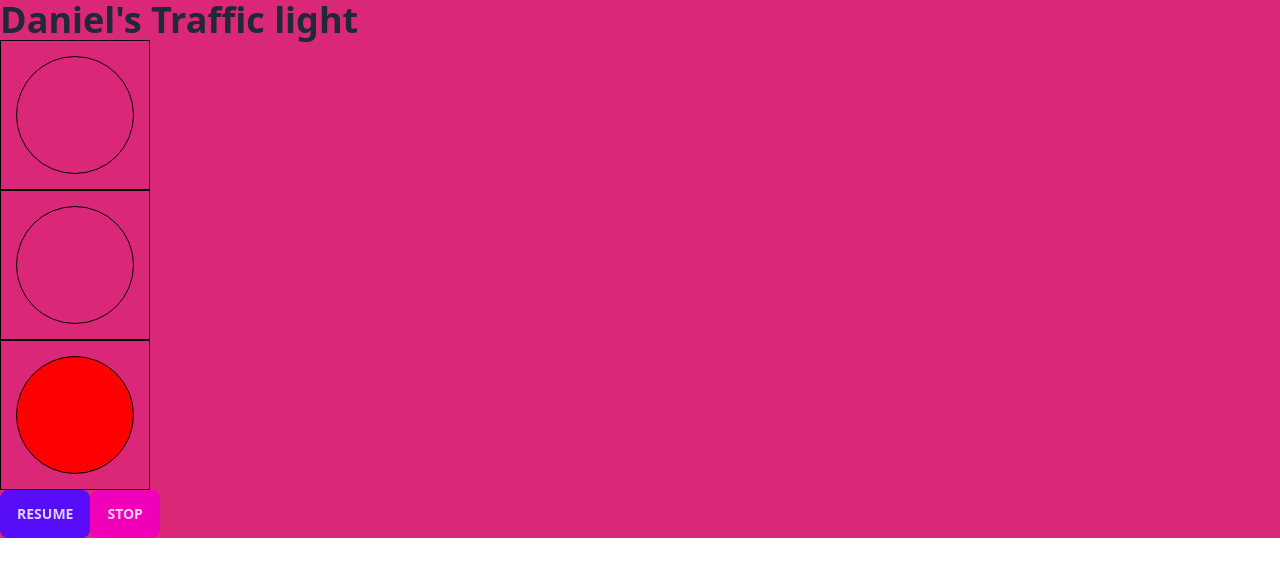
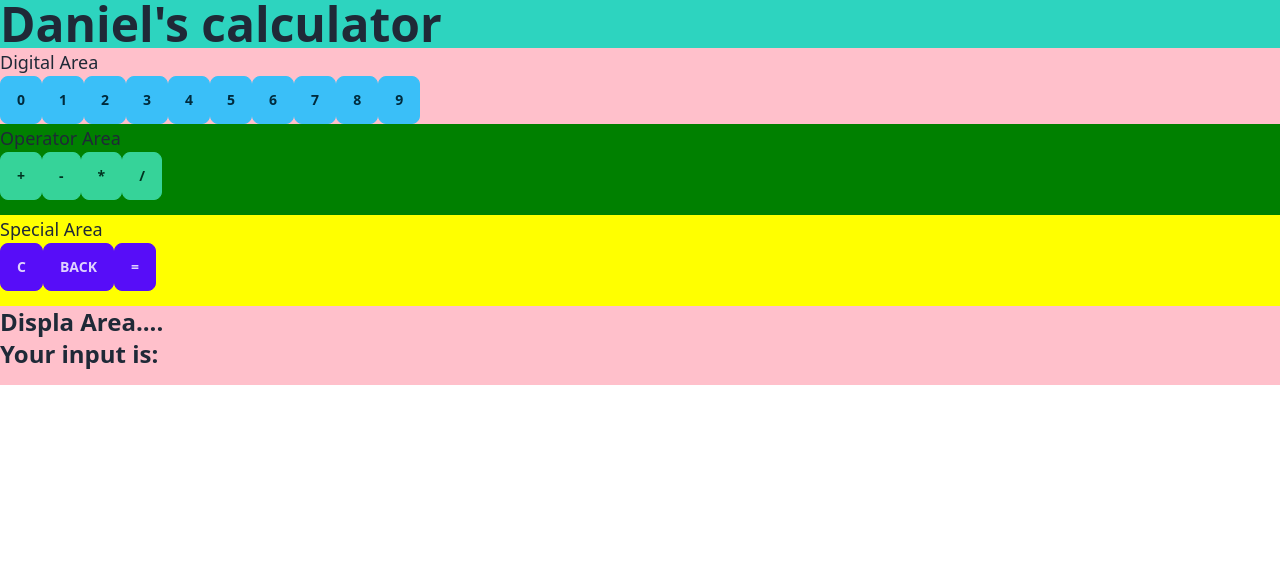
Before and after one commit to zjian107-su/Angular-Akasha1729, an Angular app: page / in a window 1280 px wide. Shown: the top 576 px of the page. Built offline with nearby package versions, Linux system fonts and the light colour scheme.

Commit message:
✨ update: complete exercise - calculator

```diff
--- a/src/app/app.component.html
+++ b/src/app/app.component.html
@@ -45,4 +45,5 @@
 
 <!-- 08/26/2023 -->
 <!-- <app-login-form></app-login-form> -->
-<app-traffic-light></app-traffic-light>
+<!-- <app-traffic-light></app-traffic-light> -->
+<app-calculator></app-calculator>
--- a/src/app/app.module.ts
+++ b/src/app/app.module.ts
@@ -27,6 +27,7 @@ import { PlansComponent } from './components/plans/plans.component';
 import { StringComponent } from './components/string/string.component';
 import { LoginFormComponent } from './components/login-form/login-form.component';
 import { TrafficLightComponent } from './components/traffic-light/traffic-light.component';
+import { CalculatorComponent } from './components/calculator/calculator.component';
 
 @NgModule({
   declarations: [
@@ -54,6 +55,7 @@ import { TrafficLightComponent } from './components/traffic-light/traffic-light.
     StringComponent,
     LoginFormComponent,
     TrafficLightComponent,
+    CalculatorComponent,
   ],
   imports: [BrowserModule, AppRoutingModule, FormsModule, ReactiveFormsModule],
   providers: [],
--- /dev/null
+++ b/src/app/components/calculator/calculator.component.css
@@ -0,0 +1,12 @@
+.digital {
+  background-color: pink;
+  padding-bottom: 15px;
+}
+.operator {
+  background-color: green;
+  padding-bottom: 15px;
+}
+.special {
+  background-color: yellow;
+  padding-bottom: 15px;
+}
--- /dev/null
+++ b/src/app/components/calculator/calculator.component.html
@@ -0,0 +1,42 @@
+<div class="bg-teal-400">
+  <h1>Daniel's calculator</h1>
+
+  <div class="digital">
+    <p>Digital Area</p>
+    <div class="flex justify-content">
+      <div *ngFor="let item of digits">
+        <button class="btn btn-info" (click)="addToExpression(item)"> {{item}}</button>
+      </div>
+      <div class="flex justify-content"></div>
+    </div>
+
+    <div class="operator">
+      <p>Operator Area</p>
+      <div class="flex justify-content">
+        <div *ngFor="let item of operators">
+          <button class="btn btn-success" (click)="addToExpression(item)"> {{item}}</button>
+        </div>
+      </div>
+    </div>
+
+    <div class="special">
+      <p>Special Area</p>
+      <div class="flex justify-content">
+        <button class="btn btn-primary" (click)="clean()">
+          {{'C'}}
+        </button>
+        <button class="btn btn-primary" (click)="back()">
+          {{'Back'}} </button>
+        <button class="btn btn-primary" (click)="getResult()">
+          {{'='}}
+        </button>
+      </div>
+    </div>
+
+
+    <h2>Displa Area....</h2>
+    <h2>Your input is: {{currentExpression}}</h2>
+    <h2 *ngIf="res != undefined">Your result is: {{currentExpression}}</h2>
+
+
+  </div>
--- /dev/null
+++ b/src/app/components/calculator/calculator.component.ts
@@ -0,0 +1,40 @@
+import { Component } from '@angular/core';
+
+@Component({
+  selector: 'app-calculator',
+  templateUrl: './calculator.component.html',
+  styleUrls: ['./calculator.component.css'],
+})
+export class CalculatorComponent {
+  /***
+  scenerio 01: 13 * 17 =>
+  [1, 3,, *, 1, 7, = ] will the pushed into the array,
+  along the way, if the user typed something wrong, he can click "<-" to delete the last item in the array
+  ***/
+
+  digits: string[] = ['0', '1', '2', '3', '4', '5', '6', '7', '8', '9'];
+  operators: string[] = ['+', '-', '*', '/'];
+  specialOperators: string[] = ['C', '<-', '='];
+  currentExpression: string = '';
+  res: number | undefined = undefined;
+
+  addToExpression(value: string): void {
+    console.log('addToExpression', value);
+    this.currentExpression += value;
+  }
+
+  clean() {
+    console.log('clean');
+    this.currentExpression = '';
+  }
+
+  back() {
+    console.log('back');
+    this.currentExpression = this.currentExpression.slice(0, -1);
+  }
+
+  getResult() {
+    console.log('getResult');
+    this.currentExpression = eval(this.currentExpression);
+  }
+}
--- a/src/styles.css
+++ b/src/styles.css
@@ -4,9 +4,13 @@
 @tailwind utilities;
 
 h1 {
-  @apply text-4xl font-bold;
+  @apply text-5xl font-bold;
 }
 
 p {
   @apply text-lg;
 }
+
+h2 {
+  @apply text-2xl font-bold;
+}
```
Also changed, not shown: 1 other file (tests, documents, lock files or other folders).
